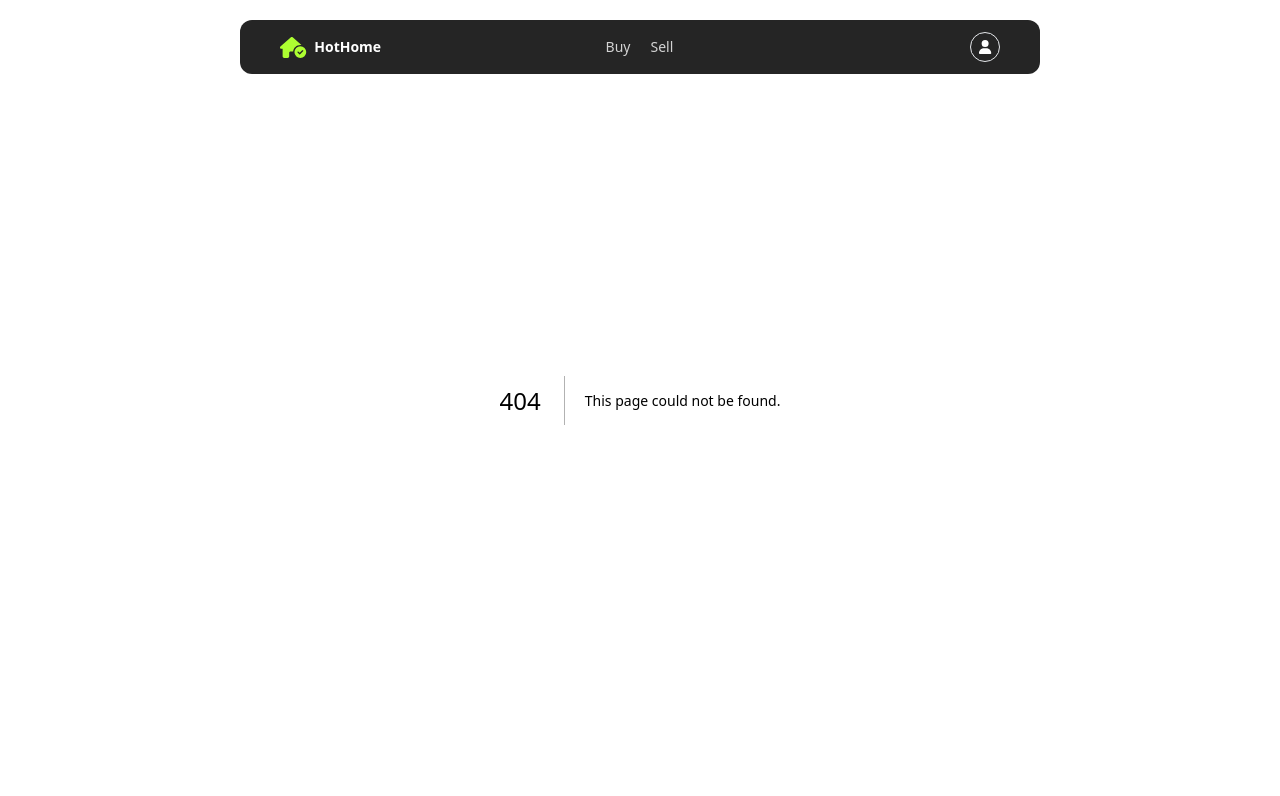
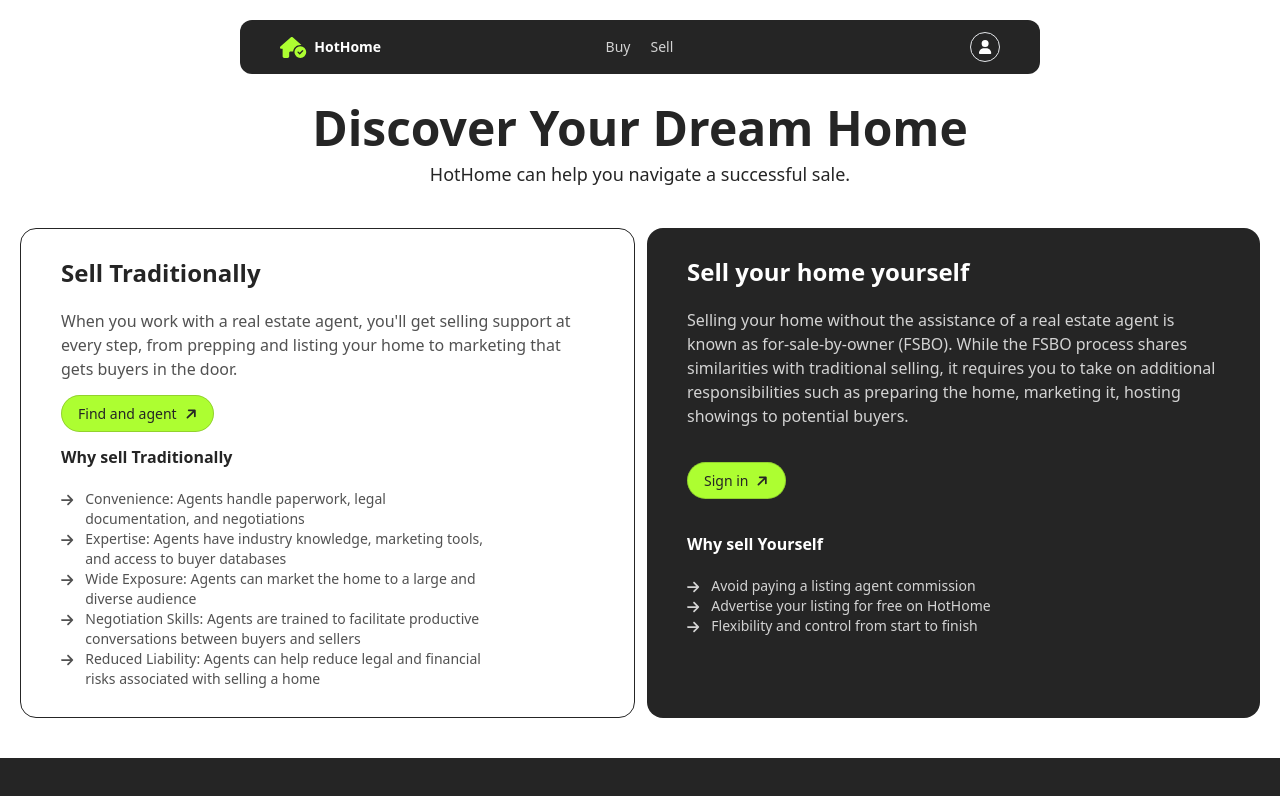
Before and after one commit to haronkar/hot-home-portal, a Next.js app: page /sell in a window 1280 px wide. Before the commit this address had no page. Shown: the top 796 px of the page. Built offline with nearby package versions, Linux system fonts and the light colour scheme.

Commit message:
about page, sell page added, and general fixes

```diff
--- /dev/null
+++ b/app/(components)/Loading.tsx
@@ -0,0 +1,28 @@
+interface LoadingProps {
+  color?: string;
+  size?: number;
+}
+
+const Loading: React.FC<LoadingProps> = ({
+  color = "foreground",
+  size = 1.5,
+}) => {
+  const bgColor = `bg-${color}`;
+
+  return (
+    <div className="flex items-center justify-center h-full">
+      <div>
+        <span className="inline-flex items-center gap-px">
+          <span
+            className={`animate-blink mx-px h-2 w-2 rounded-full ${bgColor}`}></span>
+          <span
+            className={`animate-blink animation-delay-200 mx-px h-2 w-2 rounded-full ${bgColor}`}></span>
+          <span
+            className={`animate-blink animation-delay-[400ms] mx-px h-2 w-2 rounded-full ${bgColor}`}></span>
+        </span>
+      </div>
+    </div>
+  );
+};
+
+export default Loading;
--- a/app/(components)/grid-component.tsx
+++ b/app/(components)/grid-component.tsx
@@ -71,5 +71,22 @@ export default function GridComponent({ items }: Props) {
     </Link>
   ));
 
-  return <div className="flex flex-wrap -mx-4 px-10">{gridItems}</div>;
+  // console.log(gridItems);
+
+  return (
+    <div className="flex flex-wrap -mx-4 px-10">
+      {items.length ? (
+        gridItems
+      ) : (
+        <div className="h-[27.5rem] grid place-items-center w-full">
+          <div className=" text-center">
+            <h1 className="text-lg font-semibold">No matching results</h1>
+            <span className="text-sm text-foreground/80">
+              Edit or remove the filters for best results.
+            </span>
+          </div>
+        </div>
+      )}
+    </div>
+  );
 }
--- a/app/(components)/navbar.tsx
+++ b/app/(components)/navbar.tsx
@@ -21,7 +21,7 @@ export default function Navbar() {
                 Buy
               </li>
             </Link>
-            <Link href={"./dashboard"}>
+            <Link href={"./sell"}>
               <li className="hover:text-accentColor transition-all duration-150">
                 Sell
               </li>
--- /dev/null
+++ b/app/about/page.tsx
@@ -0,0 +1,51 @@
+import Footer from "../(components)/footer";
+
+export default function About() {
+  return (
+    <div className="pt-20">
+      <div className="flex justify-center items-center flex-col min-h-full pb-10">
+        <h1 className="text-4xl font-black py-20">HotHome Inc.</h1>
+        <div className="px-48 grid gap-5">
+          <p>
+            At HotHome, we are committed to creating beautiful, modern, and
+            sustainable residential complexes that provide exceptional living
+            experiences for our customers.
+          </p>
+          <p>
+            As a leading construction company, we have expanded our services to
+            include real estate development in response to the growing demand
+            for quality housing.
+          </p>
+
+          <p>
+            Our team of experienced builders, architects, and designers work
+            tirelessly to ensure that every project we undertake is of the
+            highest quality. We source raw land in prime locations and use the
+            latest technology and materials to construct residential complexes
+            that are functional, beautiful, and sustainable.
+          </p>
+
+          <p>
+            With the launch of our Real Estate Development Portal project, we
+            are now able to offer even greater value to our customers. Our
+            portal integrates modern information technologies and
+            technology-based solutions to make it easier for our customers to
+            find and purchase their dream home.
+          </p>
+
+          <p>
+            At HotHome, we are passionate about creating beautiful living spaces
+            that people love to call home. We believe that everyone deserves a
+            high-quality home that meets their unique needs and preferences, and
+            we are committed to making that a reality for our customers.
+          </p>
+          <p>
+            Thank you for choosing HotHome Real Estate Development Portal as
+            your partner in finding your dream home.
+          </p>
+        </div>
+      </div>
+      <Footer />
+    </div>
+  );
+}
--- a/app/dashboard/createlisting/page.tsx
+++ b/app/dashboard/createlisting/page.tsx
@@ -31,7 +31,7 @@ export default function CreateListing({ searchParams }: PageProps) {
       }
     };
     fetchData();
-  }, []);
+  }, [searchParams.pid]);
 
   return (
     <div>
--- a/app/housedetail/[slug]/page.tsx
+++ b/app/housedetail/[slug]/page.tsx
@@ -9,6 +9,7 @@ import Map from "@/app/(components)/map";
 import Footer from "@/app/(components)/footer";
 import { useEffect, useState } from "react";
 import { DocumentData } from "firebase/firestore";
+import Loading from "@/app/(components)/Loading";
 
 type PageProps = {
   id: string;
@@ -18,10 +19,12 @@ type PageProps = {
 export default function Page({ params }: { params: { slug?: string } }) {
   const [data, setData] = useState<DocumentData>();
   const [images, setImages] = useState<PageProps[]>([]);
+  const [loading, setLoading] = useState(true);
 
   useEffect(() => {
     const fetchData = async () => {
       try {
+        setLoading(true);
         const res = await fetch(`/api/getPostOne`, {
           method: "POST",
           body: JSON.stringify({ id: params.slug }),
@@ -37,6 +40,7 @@ export default function Page({ params }: { params: { slug?: string } }) {
 
         setData(dataRaw);
         setImages(rawImages);
+        setLoading(false);
       } catch (err) {
         console.log(err);
       }
@@ -45,7 +49,12 @@ export default function Page({ params }: { params: { slug?: string } }) {
   }, []);
 
   return (
-    <div className="">
+    <div className="h-screen">
+      {loading ? (
+        <div className="pt-20 px-10 h-full grid place-items-center">
+          <Loading />
+        </div>
+      ) : (
         <div className="p-5 mb-80">
           <div className="relative pt-20 px-10 bg-foreground text-background pb-10 rounded-2xl">
             <h1 className="flex gap-2 items-center mb-5">
@@ -174,6 +183,7 @@ export default function Page({ params }: { params: { slug?: string } }) {
             </div>
           </div>
         </div>
+      )}
       <Footer />
     </div>
   );
--- a/app/houses/page.tsx
+++ b/app/houses/page.tsx
@@ -14,6 +14,7 @@ import GridComponent from "../(components)/grid-component";
 import { storage } from "@/firebase/clientApp";
 import { getDownloadURL, ref } from "firebase/storage";
 import { useRouter } from "next/navigation";
+import Loading from "../(components)/Loading";
 
 type Gallery = {
   id: string;
@@ -33,6 +34,7 @@ export default function Houses({
   const [maxPrice, setMaxPrice] = useState(0);
   const [selectedTypes, setSelectedTypes] = useState<HomeTypeProps[]>([]);
   const [gallery, setGallery] = useState<Gallery[]>([]);
+  const [loading, setLoading] = useState(true);
 
   const cityFilter = searchParams?.city; // or an empty string if no filter
   const bed = ""; // or an empty string if no filter
@@ -59,6 +61,7 @@ export default function Houses({
   useEffect(() => {
     const fetchData = async () => {
       try {
+        setLoading(true);
         const res = await fetch(`/api/getPostAll`);
         const data = await res.json();
 
@@ -74,6 +77,7 @@ export default function Houses({
           });
           setGallery(gallertData);
         }
+        setLoading(false);
       } catch (err) {
         console.log(err);
       }
@@ -144,7 +148,7 @@ export default function Houses({
         </div>
       </div>
       <div className="w-full overflow-y-auto overflow-x-hidden">
-        <GridComponent items={filteredGallery} />
+        {false ? <Loading /> : <GridComponent items={filteredGallery} />}
         <Footer />
       </div>
     </div>
--- a/app/page.tsx
+++ b/app/page.tsx
@@ -42,6 +42,7 @@ export default function Home() {
               <Pill
                 className="text-background border border-background text-xs py-1 "
                 text="About us"
+                linkTo="./about"
               />
               <Pill
                 className="text-background border border-background text-xs py-1 "
--- /dev/null
+++ b/app/sell/page.tsx
@@ -0,0 +1,108 @@
+import { faArrowRight } from "@fortawesome/free-solid-svg-icons";
+import { FontAwesomeIcon } from "@fortawesome/react-fontawesome";
+import Link from "next/link";
+import Footer from "../(components)/footer";
+import Pill from "../(components)/link-pill";
+
+export default function Sell() {
+  return (
+    <div className="pt-20 h-screen">
+      <div className="flex justify-center items-center flex-col px-5">
+        <h1 className="text-5xl font-bold pt-6">Discover Your Dream Home</h1>
+        <h3 className="text-lg font-extralight mt-2">
+          HotHome can help you navigate a successful sale.
+        </h3>
+        <div className="flex w-full mt-10 gap-3">
+          <div className="flex-1 px-10 border border-foreground rounded-2xl py-7">
+            <h1 className="text-2xl font-extrabold ">Sell Traditionally</h1>
+            <h3 className=" text-foreground/80 my-5">
+              When you work with a real estate agent, you'll get selling support
+              at every step, from prepping and listing your home to marketing
+              that gets buyers in the door.
+            </h3>
+
+            <Pill
+              text="Find and agent"
+              className="bg-accentColor border border-foreground/20 text-sm py-1"
+            />
+
+            <h1 className="font-bold my-5">Why sell Traditionally</h1>
+
+            <ul className="text-sm text-foreground/80 w-[80%]">
+              <div className="flex">
+                <FontAwesomeIcon className="mr-3 pt-1" icon={faArrowRight} />
+                <li>
+                  Convenience: Agents handle paperwork, legal documentation, and
+                  negotiations
+                </li>
+              </div>
+              <div className="flex">
+                <FontAwesomeIcon className="mr-3 pt-1" icon={faArrowRight} />
+                <li>
+                  Expertise: Agents have industry knowledge, marketing tools,
+                  and access to buyer databases
+                </li>
+              </div>
+              <div className="flex">
+                <FontAwesomeIcon className="mr-3 pt-1" icon={faArrowRight} />
+                <li>
+                  Wide Exposure: Agents can market the home to a large and
+                  diverse audience
+                </li>
+              </div>
+              <div className="flex">
+                <FontAwesomeIcon className="mr-3 pt-1" icon={faArrowRight} />
+                <li>
+                  Negotiation Skills: Agents are trained to facilitate
+                  productive conversations between buyers and sellers
+                </li>
+              </div>
+              <div className="flex">
+                <FontAwesomeIcon className="mr-3 pt-1" icon={faArrowRight} />
+                <li>
+                  Reduced Liability: Agents can help reduce legal and financial
+                  risks associated with selling a home
+                </li>
+              </div>
+            </ul>
+          </div>
+          <div className="flex-1 px-10 bg-foreground text-background rounded-2xl py-7">
+            <h1 className="text-2xl font-extrabold ">
+              Sell your home yourself
+            </h1>
+            <h3 className=" text-background/80 my-5 mb-10">
+              Selling your home without the assistance of a real estate agent is
+              known as for-sale-by-owner (FSBO). While the FSBO process shares
+              similarities with traditional selling, it requires you to take on
+              additional responsibilities such as preparing the home, marketing
+              it, hosting showings to potential buyers.
+            </h3>
+
+            <Pill
+              text="Sign in"
+              className="bg-accentColor border border-foreground/20 text-sm text-foreground py-1"
+            />
+
+            <h1 className="font-bold my-5 mt-10">Why sell Yourself</h1>
+
+            <ul className="text-sm text-background/80 w-[80%]">
+              <div className="flex">
+                <FontAwesomeIcon className="mr-3 pt-1" icon={faArrowRight} />
+                <li>Avoid paying a listing agent commission</li>
+              </div>
+              <div className="flex">
+                <FontAwesomeIcon className="mr-3 pt-1" icon={faArrowRight} />
+                <li>Advertise your listing for free on HotHome</li>
+              </div>
+              <div className="flex">
+                <FontAwesomeIcon className="mr-3 pt-1" icon={faArrowRight} />
+                <li>Flexibility and control from start to finish</li>
+              </div>
+            </ul>
+          </div>
+        </div>
+      </div>
+      <Footer />
+    </div>
+  );
+}
--- a/tailwind.config.js
+++ b/tailwind.config.js
@@ -1,4 +1,7 @@
 /** @type {import('tailwindcss').Config} */
+
+const plugin = require("tailwindcss/plugin");
+
 module.exports = {
   content: [
     "./app/**/*.{js,ts,jsx,tsx}", // Note the addition of the `app` directory.
@@ -16,7 +19,38 @@ module.exports = {
       width: {
         18: "4.5rem",
       },
+      animation: {
+        blink: "blink 1.4s infinite both",
+      },
+      keyframes: {
+        blink: {
+          "0%": {
+            opacity: "0.2",
+          },
+          "20%": {
+            opacity: "1",
+          },
+          "100%": {
+            opacity: " 0.2",
+          },
+        },
+      },
     },
   },
-  plugins: [],
+  plugins: [
+    plugin(({ matchUtilities, theme }) => {
+      matchUtilities(
+        {
+          "animation-delay": (value) => {
+            return {
+              "animation-delay": value,
+            };
+          },
+        },
+        {
+          values: theme("transitionDelay"),
+        }
+      );
+    }),
+  ],
 };
```
Lines whose indentation alone changed are shown as unchanged.
